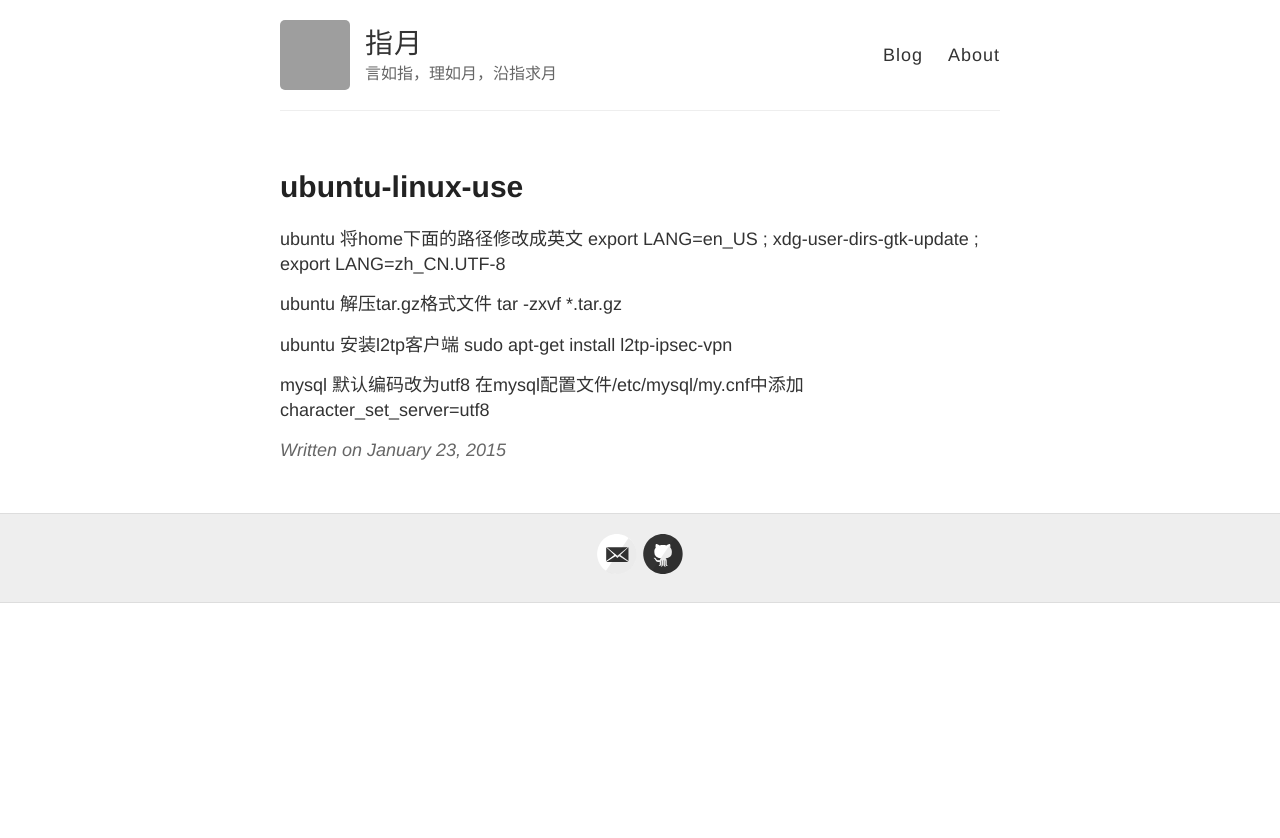
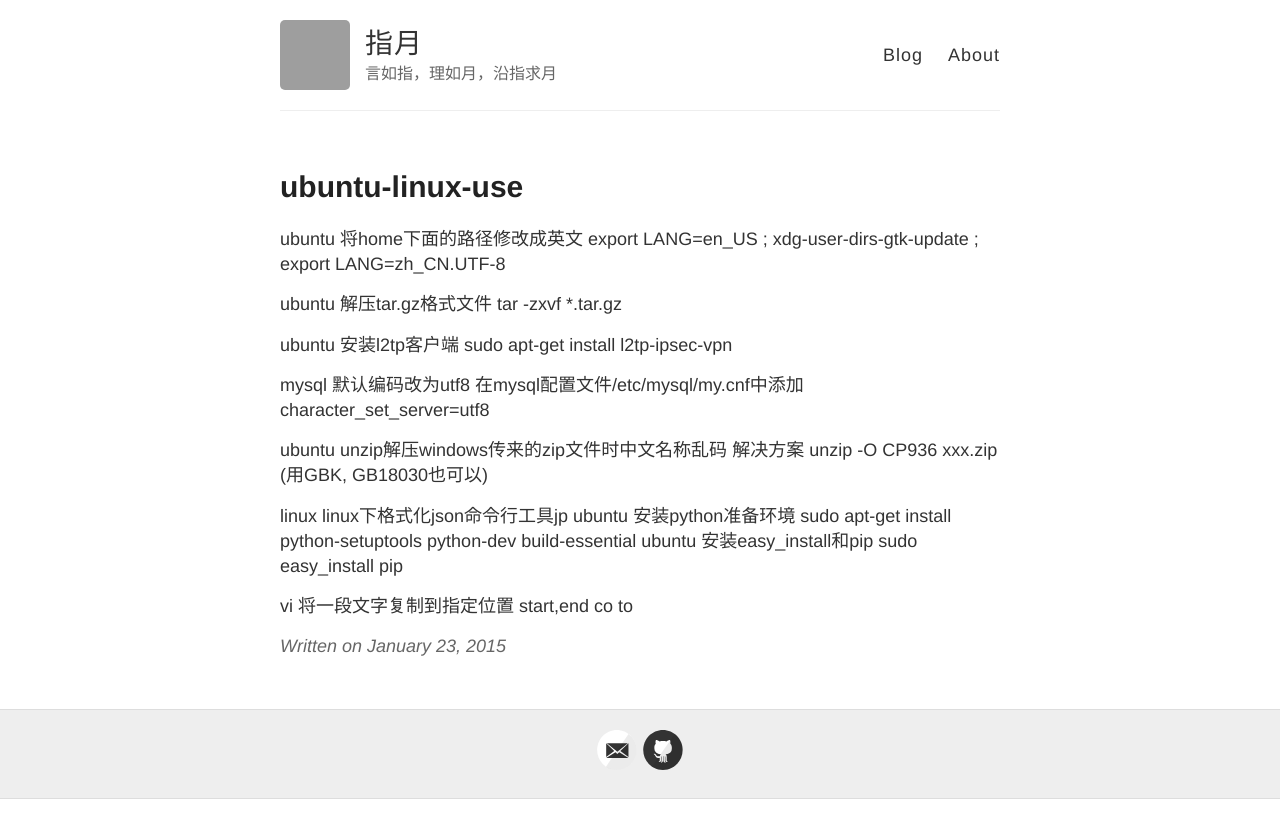
Before and after one commit to chongwf/chongwf.github.io, a Jekyll site: the page built from _posts/2015-01-23-ubuntu-linux-use.md, in a window 1280 px wide. Shown: the top 838 px of the page. Built offline with Jekyll 4.4.1, drawn with Linux system fonts in a browser that asks for light colours; comment, search, counter and statistics services are not loaded; grey boxes are pictures that could not be loaded.

Commit message:
add vi co

```diff
--- a/_posts/2015-01-23-ubuntu-linux-use.md
+++ b/_posts/2015-01-23-ubuntu-linux-use.md
@@ -10,3 +10,11 @@ ubuntu 解压tar.gz格式文件 tar -zxvf   *.tar.gz
 ubuntu 安装l2tp客户端   sudo apt-get install l2tp-ipsec-vpn
 
 mysql 默认编码改为utf8	在mysql配置文件/etc/mysql/my.cnf中添加character_set_server=utf8
+
+ubuntu unzip解压windows传来的zip文件时中文名称乱码 解决方案 unzip -O CP936 xxx.zip (用GBK, GB18030也可以)
+
+linux	linux下格式化json命令行工具jp
+ubuntu  安装python准备环境  sudo apt-get install python-setuptools python-dev build-essential
+ubuntu 安装easy_install和pip	sudo easy_install pip
+
+vi	将一段文字复制到指定位置 start,end co to
```
